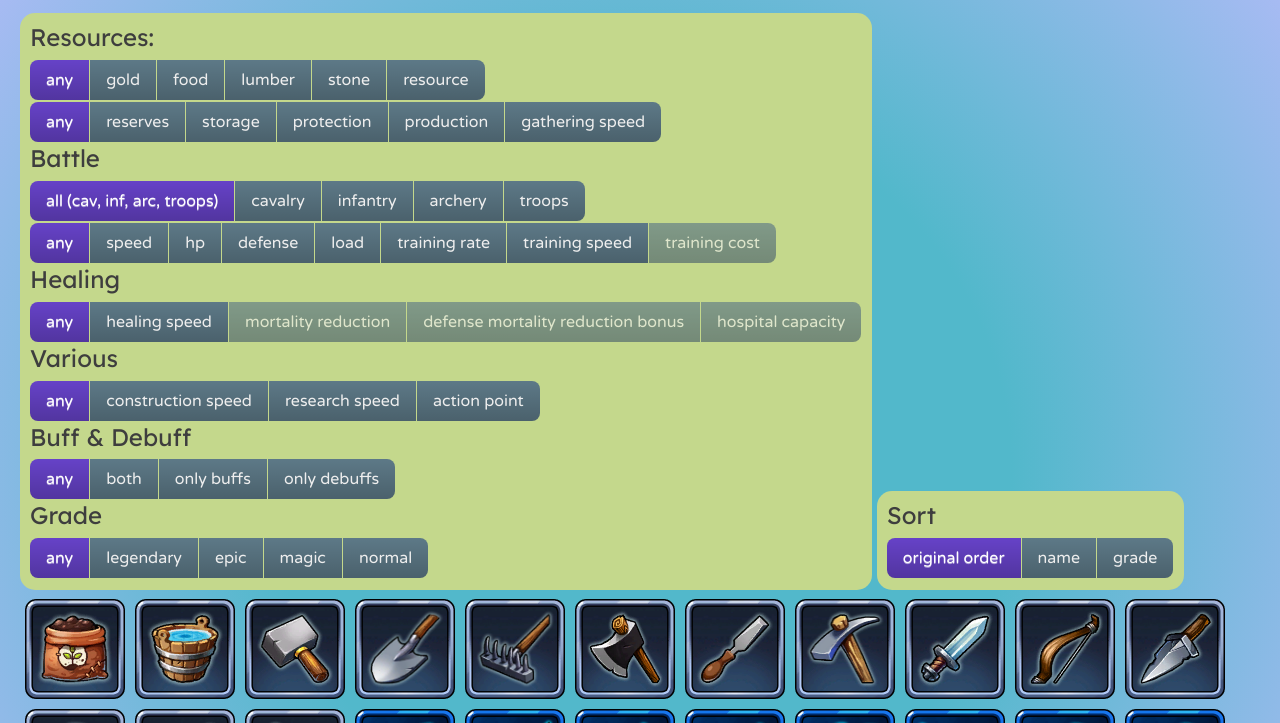
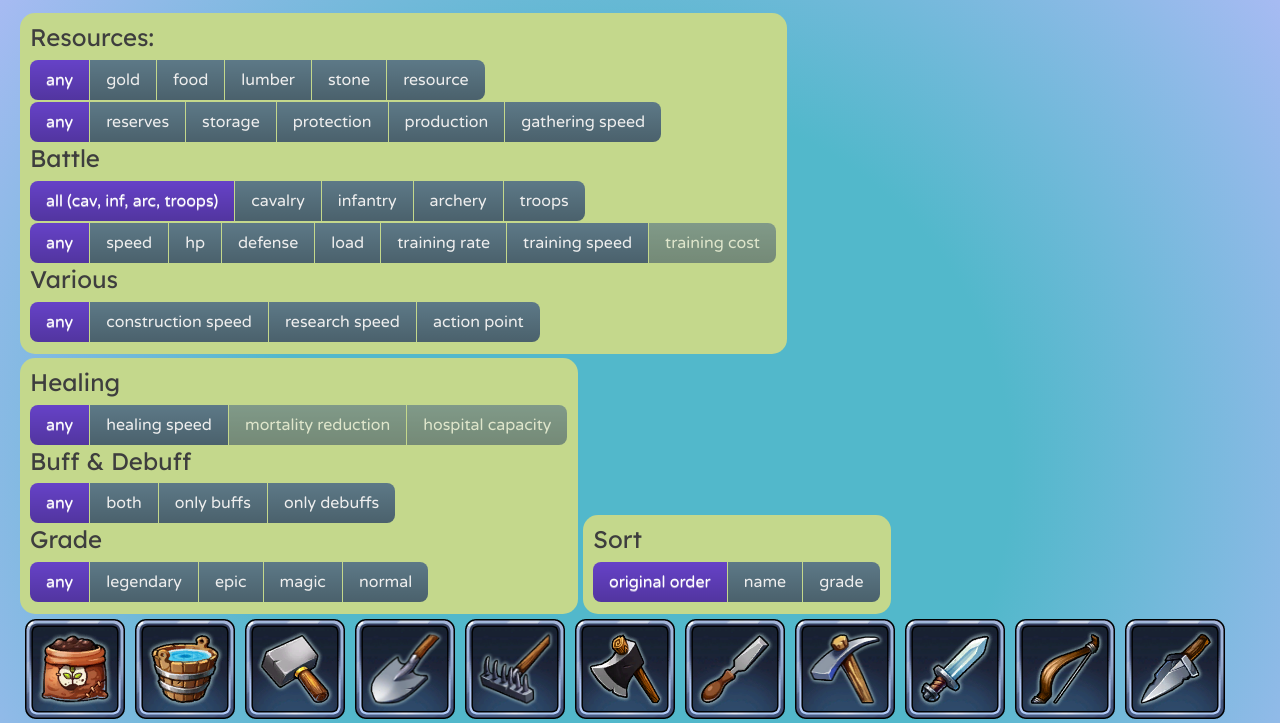
Before and after one commit to AlePaff/LOK-Treasure-items, a plain HTML site: page index.html in a window 1280 px wide. Shown: the part 77-800 px from the top of the page. Drawn offline with nearby package versions, Linux system fonts and the light colour scheme.

Commit message:
titulos grandes, color contenedores, % al reves

```diff
--- a/index.html
+++ b/index.html
@@ -77,24 +77,24 @@
         <button class="button Disabled" data-filter=".training_cost">training cost</button>
       </div>
 
+      <h4>Various</h4>
+      <div class="button-group" data-filter-group="various">
+        <button class="button is-checked" data-filter="*">any</button>
+        <button class="button" data-filter=".construction_speed">construction speed</button>
+        <button class="button" data-filter=".research_speed">research speed</button>
+        <button class="button" data-filter=".action_point">action point</button>
+      </div>
+
+    </div>
+
+    <div id="bloque2">
 
       <h4>Healing</h4>
       <div class="button-group" data-filter-group="battle">
         <button class="button is-checked" data-filter="*">any</button>
         <button class="button" data-filter=".healing_speed">healing speed</button>
         <button class="button Disabled" data-filter=".mortality reduction">mortality reduction</button>
-        <button class="button Disabled" data-filter=".defense mortality reduction bonus">defense mortality reduction
-          bonus</button>
         <button class="button Disabled" data-filter=".hospital_capacity">hospital capacity</button>
-      </div>
-
-
-      <h4>Various</h4>
-      <div class="button-group" data-filter-group="various">
-        <button class="button is-checked" data-filter="*">any</button>
-        <button class="button" data-filter=".construction_speed">construction speed</button>
-        <button class="button" data-filter=".research_speed">research speed</button>
-        <button class="button" data-filter=".action_point">action point</button>
       </div>
 
       <h4>Buff & Debuff</h4>
--- a/scripts.js
+++ b/scripts.js
@@ -18,7 +18,7 @@ function armarTooltip(tooltip_info){
          nombre = tooltip_info[tb_code+(k+1)][0];
          valor = tooltip_info[tb_code+(k+1)][1];
          if(valor < 1){    //si se trata de un porcentaje
-            valor = "%" + Math.round(valor * 100);
+            valor = Math.round(valor * 100) + "%";
          }
          tb += "- " + nombre + ":" + tab + valor + "<br>";
          // tb += "<p style='text-align:left;'>" + nombre +tab+ "<span style='float:right;'>" + valor + "</span></p>";
@@ -29,7 +29,7 @@ function armarTooltip(tooltip_info){
          nombre = tooltip_info[mb_code+(k+1)][0];
          valor = tooltip_info[mb_code+(k+1)][1];
          if(valor < 1){
-            valor = "%" + Math.round(valor * 100);
+            valor = Math.round(valor * 100) + "%";
          }
          mb += "- " + nombre + ":" + tab + valor + "<br>";
       }
@@ -259,7 +259,6 @@ for(let i = 0; i < datos.master.length; i++){
          var index_ab_special = datos.askill.findIndex(x => x.code == hab_number && x.level == hab_j_lvl);
          var name_special = datos.askill[index_ab_special].name;     //Instant harvest 1
          var abilityValue = datos.askill[index_ab_special].ability_value_1;      //1
-         // console.log(name_special + "   " + abilityValue);
          treasure_boost_and_master_bonus["treasure_ab"+(j+6)] = [name_special.toLowerCase(), abilityValue];
          tooltip_info["treasure_master_ab"+(j+6)] = [name_special, abilityValue];
 
@@ -325,7 +324,7 @@ for(let i = 0; i < datos.master.length; i++){
    img.height = 80;
    img.setAttribute("data-toggle", "tooltip");
    img.setAttribute("data-html", true);
-   nombre_item = datos.master[i].name.charAt(0).toUpperCase() + datos.master[i].name.slice(1) + "<br>";     //capitaliza la primer letra
+   nombre_item = "<h5>" + datos.master[i].name.charAt(0).toUpperCase() + datos.master[i].name.slice(1) + "</h5>";     //capitaliza la primer letra
    img.setAttribute("title", nombre_item + armarTooltip(tooltip_info));
    element.appendChild(img);
 
--- a/style.css
+++ b/style.css
@@ -116,6 +116,13 @@ li{
   display: inline-block;
 }
 
+#bloque2{
+  background-color: #c4d88c;
+  border-radius: 15px;
+  padding: 10px;
+  display: inline-block;
+}
+
 
 /* ---------------- isotope ---------------- */
 /* borde del grid: */
```
